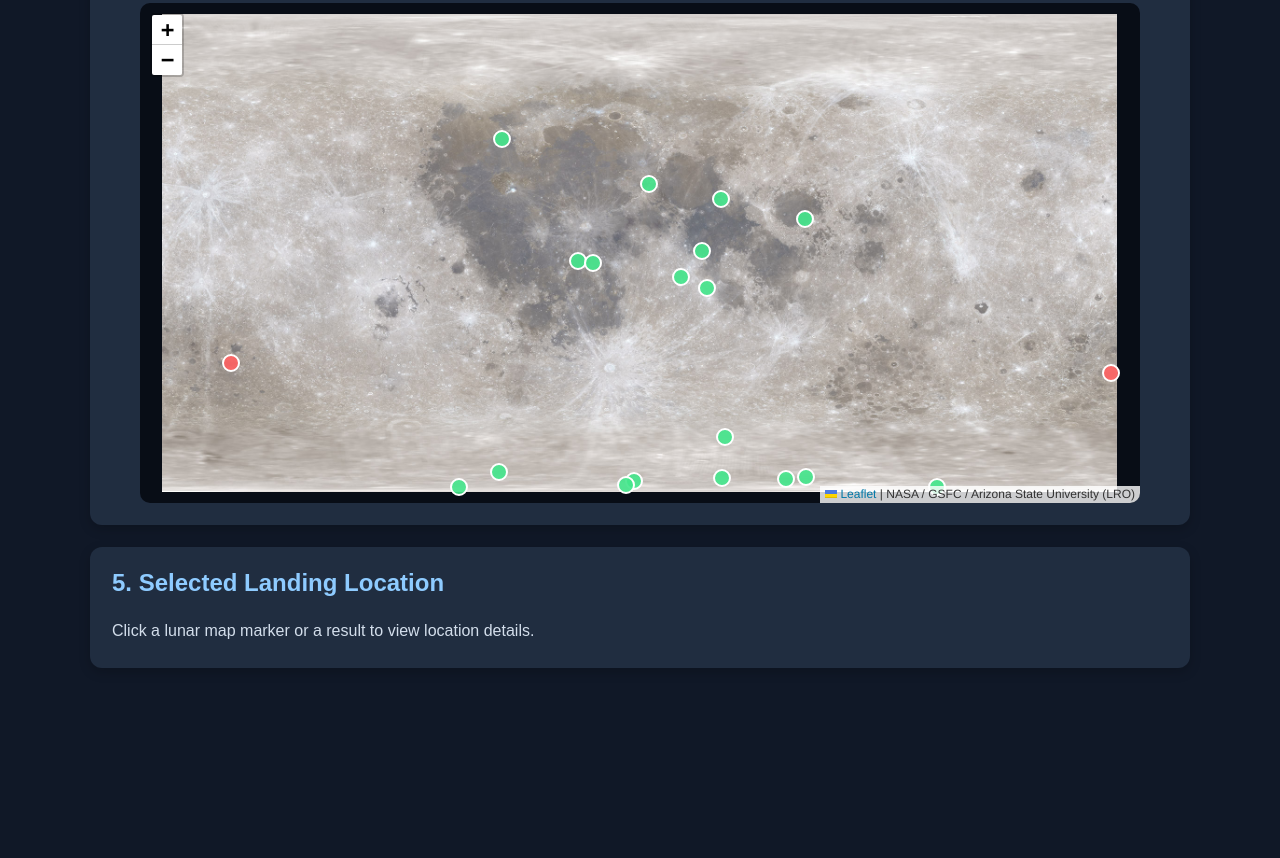
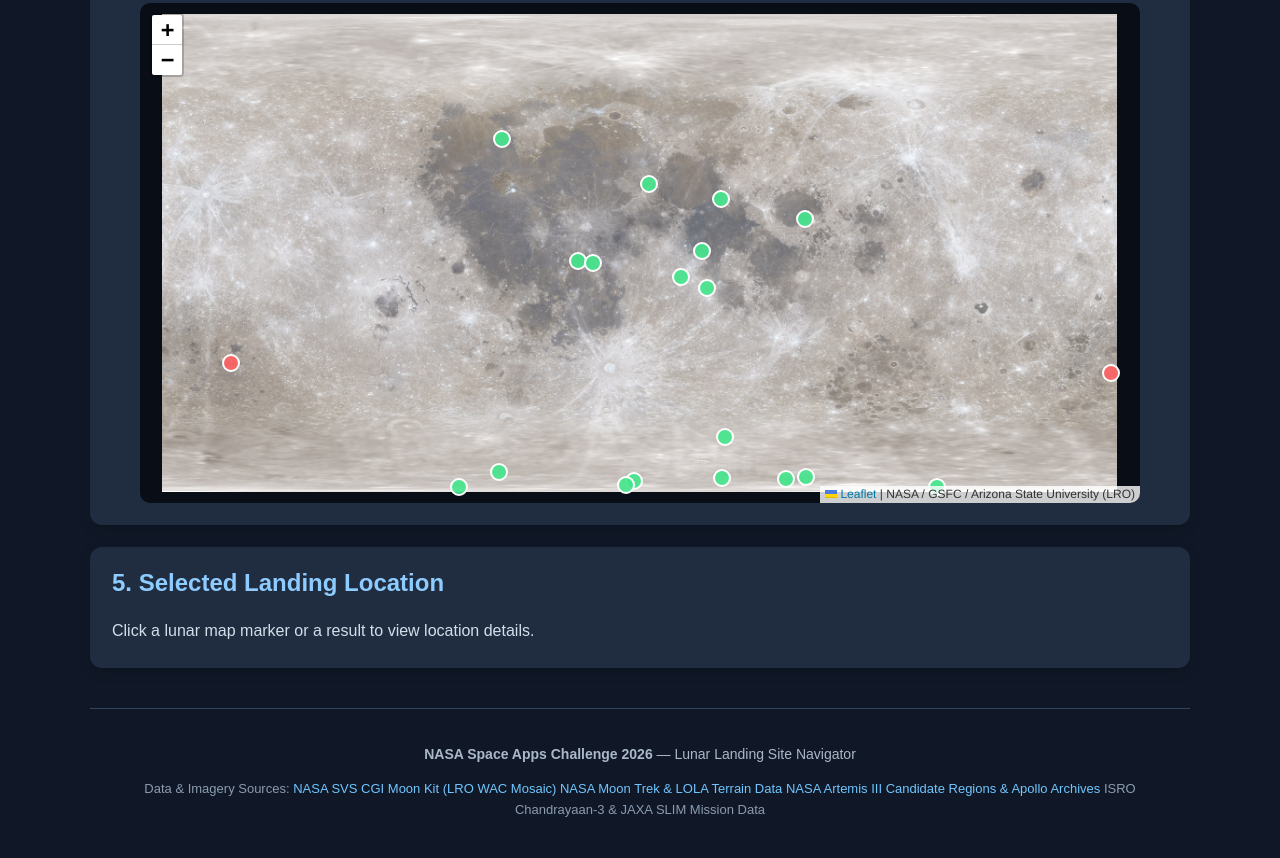
Before and after one commit to Grace4610/Third-times-the-charm-lunar-surface-landing-guide, a plain HTML site: page index.html in a window 1280 px wide. Shown: the part 8164-9022 px from the top of the page. Before the commit the page ends 8874 px from the top, so only its background shows below. Drawn offline with nearby package versions, Linux system fonts and the light colour scheme.

Commit message:
created footer with sources

```diff
--- a/index.html
+++ b/index.html
@@ -94,6 +94,20 @@
 
   </main>
 
+  <!-- footer with sources-->
+   <footer>
+    <p>
+      <strong>NASA Space Apps Challenge 2026</strong> — Lunar Landing Site Navigator
+    </p>
+    <p class="footer-sources">
+      Data &amp; Imagery Sources:
+      <a href="https://svs.gsfc.nasa.gov/4720/" target="_blank" rel="noopener">NASA SVS CGI Moon Kit (LRO WAC Mosaic)</a>
+      <a href="https://trek.nasa.gov/moon/" target="_blank" rel="noopener">NASA Moon Trek &amp; LOLA Terrain Data</a>
+      <a href="https://www.nasa.gov/artemis/" target="_blank" rel="noopener">NASA Artemis III Candidate Regions &amp; Apollo Archives</a>
+      ISRO Chandrayaan-3 &amp; JAXA SLIM Mission Data
+    </p>
+  </footer>
+
   <!-- Leaflet JavaScript -->
   <script src="https://unpkg.com/leaflet@1.9.4/dist/leaflet.js"></script>
 
--- a/styling.css
+++ b/styling.css
@@ -217,3 +217,31 @@ input[type="range"] {
    }
 
 }
+
+
+/* footer with sources*/
+
+footer {
+  max-width: 1100px;
+  margin: 40px auto 10px auto;
+  padding: 20px;
+  text-align: center;
+  border-top: 1px solid #34445b;
+  color: #aab8c9;
+  font-size: 14px;
+  line-height: 1.6;
+}
+
+.footer-sources {
+  font-size: 13px;
+  color: #8b9bb0;
+}
+
+footer a {
+  color: #70c6ff;
+  text-decoration: none;
+}
+
+footer a:hover {
+  text-decoration: underline;
+}
```
